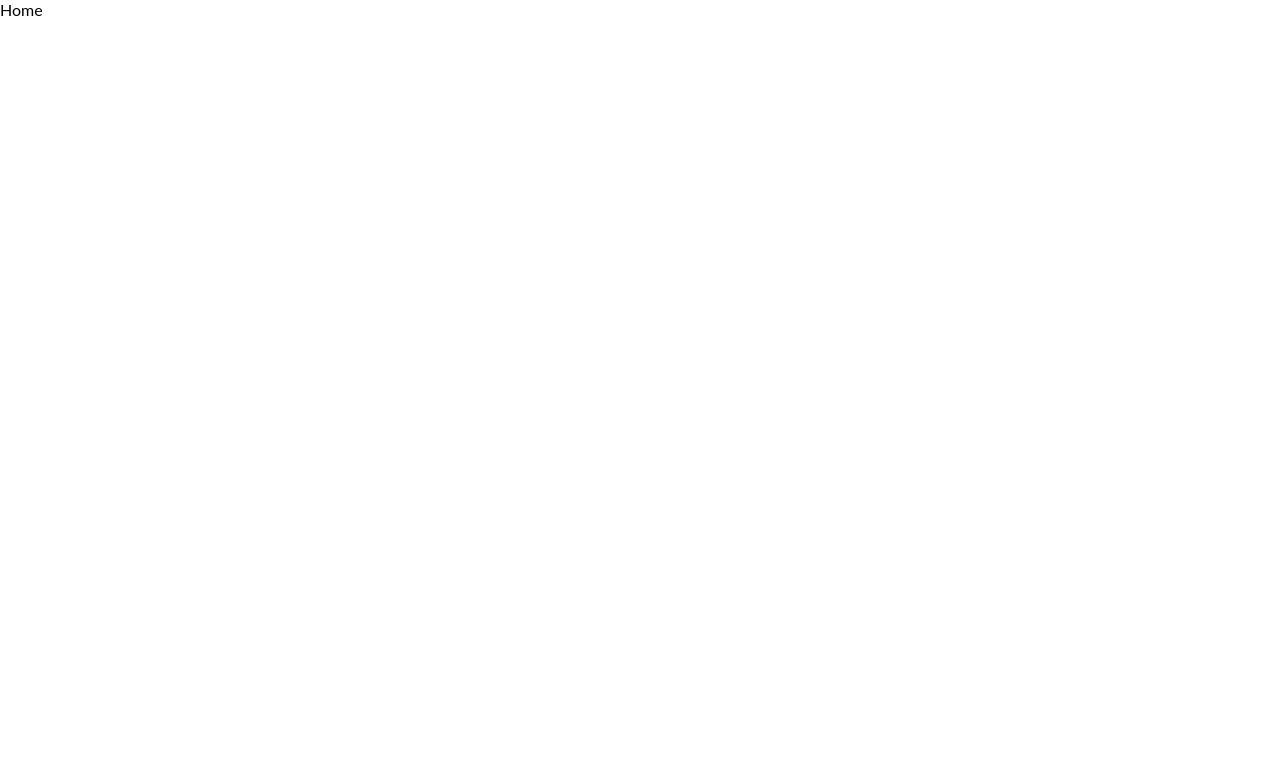
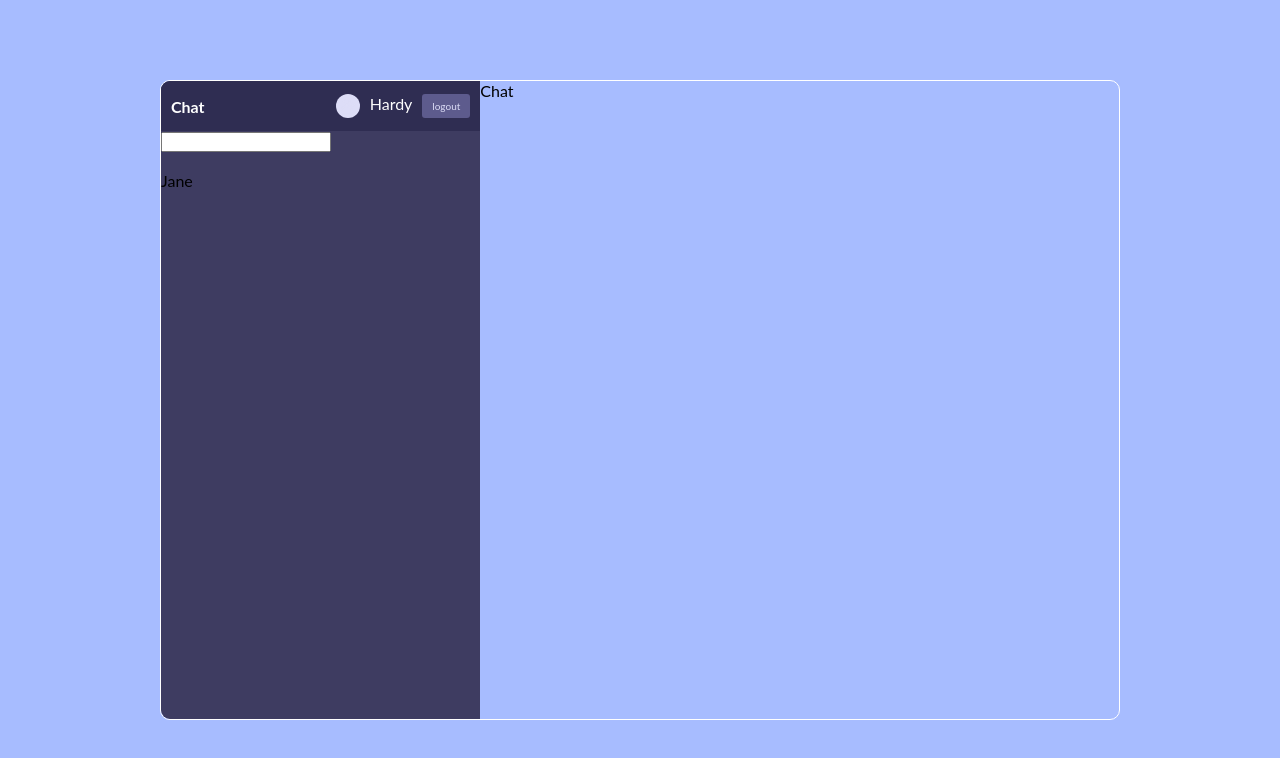
Before and after one commit to SylvHardDev/chat__appli__react, a React (Create React App) app: page / in a window 1280 px wide. Shown: the top 758 px of the page. Built offline with nearby package versions, Linux system fonts and the light colour scheme.

Commit message:
creat all components we need

```diff
--- a/src/components/Sidebar.jsx
+++ b/src/components/Sidebar.jsx
@@ -1,9 +1,14 @@
-import React from 'react'
+import React from "react";
+import Navbar from "./Navbar";
+import Search from "./Search";
 
 const Sidebar = () => {
   return (
-    <div>Sidebar</div>
-  )
-}
+    <div className="sidebar">
+      <Navbar />
+      <Search />
+    </div>
+  );
+};
 
-export default Sidebar
+export default Sidebar;
--- a/src/pages/Home.jsx
+++ b/src/pages/Home.jsx
@@ -1,8 +1,15 @@
 import React from 'react'
+import Sidebar from '../components/Sidebar'
+import Chat from '../components/Chat'
 
 const Home = () => {
   return (
-    <div>Home</div>
+    <div className='home'>
+      <div className="container">
+        <Sidebar/>
+        <Chat/>
+      </div>
+    </div>
   )
 }
 
--- a/src/style.scss
+++ b/src/style.scss
@@ -84,3 +84,70 @@
 
     }
 }
+
+// --------------- HOME PAGE -------------
+
+.home {
+    background-color: #a7bcff;
+    height: 100vh;
+    display: flex;
+    align-items: center;
+    justify-content: center;
+
+    .container {
+        border: 1px solid #fff;
+        border-radius: 10px;
+        width: 75%;
+        height: 80%;
+        display: flex;
+        overflow: hidden;
+
+        .sidebar {
+            flex: 1;
+            background-color: #3e3c61;
+
+            .navbar {
+                display: flex;
+                align-items: center;
+                background-color: #2f2d52;
+                height: 50px;
+                padding: 10px;
+                justify-content: space-between;
+                color: #fff;
+            }
+
+            .logo {
+                font-weight: bold;
+            }
+
+            .user {
+                display: flex;
+                gap: 10px;
+
+                img {
+                    background-color: #ddddf7;
+                    height: 24px;
+                    width: 24px;
+                    border-radius: 50%;
+                    object-fit: cover;
+                }
+
+                button {
+                    background-color: #5d5b8d;
+                    color: #ddddf7;
+                    font-size: 10px;
+                    border: none;
+                    border-radius: 3px;
+                    padding: 5px 10px;
+                    cursor: pointer ;
+                }
+            }
+        }
+
+        .chat {
+            flex: 2;
+        }
+    }
+}
+
+// --------------- HOME PAGE -------------
```
